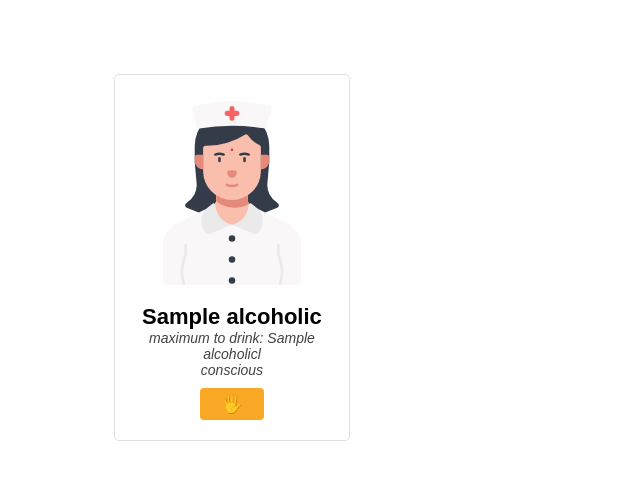
After one commit to sol4ik/db-alcohol, a Flask app: template modules/templates/home.html in a window 1280 px wide. The commit adds this page. Shown: the top 480 px of the page, without its empty margins (0-640 px from the left). Run offline with Flask 2, Linux system fonts and the light colour scheme; the template is opened without the code that fills it: most values are stand-ins (such as "Sample title", 1, 10 or a date in 2020); some libraries are stand-ins or nearby versions.

Commit message:
login home

```diff
--- a/modules/app.py
+++ b/modules/app.py
@@ -1,11 +1,52 @@
-from flask import Flask, render_template
+from flask import Flask, render_template, request
+import psycopg2
 
 app = Flask(__name__, static_folder='./templates/static')
 
 
-@app.route('/')
+def connect_to_db():
+    """
+    Connect to Postgres database alcoholic.
+    :return: psycopg2 connection object
+    """
+    conn = psycopg2.connect(host="localhost",
+                            port=5432,
+                            dbname="alcohol",
+                            user="postgres",
+                            password="postgres")
+    return conn
+
+
+@app.route('/', methods=["GET", "POST"])
 def login_page():
-    return render_template('login.html')
+    error = ""
+    if request.method == "POST":
+        data = request.form
+        conn = connect_to_db()
+        cur = conn.cursor()
+        cur.execute(
+            f"""select * from { request.form['user_type'] } where { request.form['user_type'] }_id = {request.form['user_id'] };"""
+        )
+        response = cur.fetchall()
+        conn.commit()
+        if response:
+            context = dict()
+            context['user_data'] = request.form
+
+            cur.execute(f"""select * from alcoholic;""")
+            all_alcoholics = cur.fetchall()
+            conn.commit()
+            cur.close()
+            conn.close()
+
+            context['alcoholics'] = all_alcoholics
+            return render_template('home.html', context=context)
+        else:
+            error = "no such user found!"
+        cur.close()
+        conn.close()
+    return render_template('login.html', error=error)
+
 
 if __name__ == '__main__':
     app.run(debug=True)
--- /dev/null
+++ b/modules/templates/home.html
@@ -0,0 +1,55 @@
+<!DOCTYPE html>
+<html lang="en">
+<head>
+    <meta charset="UTF-8">
+    <meta name="viewport" content="width=device-width, initial-scale=1, shrink-to-fit=no">
+
+    <link rel="stylesheet" href="static/style/shared_styles.css">
+    <link rel="stylesheet" href="static/style/app_styles.css">
+
+    <title>sober-up</title>
+</head>
+<body>
+    <div class="cards-container">
+    {% for alcoholic in context.alcoholics %}
+        <div class="card">
+            {% set img_num = range(1, 5) | random %}
+            {% if img_num == 1 %}
+                <img class="card-img" src="static/images/ditective.svg">
+            {% else %}
+                {% if img_num == 2 %}
+                <img class="card-img" src="static/images/builder.svg">
+            {% else %}
+                {% if img_num == 3 %}
+                <img class="card-img" src="static/images/nurse.svg">
+            {% else %}
+                    {% if img_num == 4 %}
+                <img class="card-img" src="static/images/navy-officer.svg">
+            {% endif %} {% endif %} {% endif %} {% endif %}
+            <div class="card-name center-text"> {{ alcoholic[1] }}</div>
+            <div class="card-info center-text">
+                maximum to drink: {{ alcoholic[2] }}l<br>
+                {% if alcoholic[2] %}
+                    conscious
+                {% else %}
+                    fainted
+                {% endif %}
+            </div>
+            <div class="card-dropdown">
+                <div class="button small-btn center-text">🖐</div>
+                <div class="dropdown-content">
+                    {% if context.user_data.user_type == "alcoholic" %}
+                            <div class="center-text">invite to drink</div>
+                        {% else %}
+                            <div class="center-text">enclose in sober-up</div>
+                            <div class="center-text">release</div>
+                            <div class="center-text">move beds</div>
+                        {% endif %}
+                </div>
+            </div>
+        </div>
+
+    {% endfor %}
+    </div>
+</body>
+</html>
--- a/modules/templates/static/style/app_styles.css
+++ b/modules/templates/static/style/app_styles.css
@@ -1,27 +1,75 @@
+/*font styles*/
+body {
+  font-family: 'Montserrat', sans-serif;
+}
+
+/*text styles*/
+.title {
+  margin-top: 10%;
+  font-weight: bold;
+  font-size: 30px;
+}
+.error-msg {
+  padding: 10px;
+  padding-top: 25px;
+  color: red;
+  font-size: 20px;
+}
+
 /*login form styles*/
-
-input[type=text] {
-  /*width: 100%;*/
+input[type=text], select {
+  width: 100%;
   padding: 12px 20px;
   margin: 8px 0;
   display: inline-block;
   border: 1px solid #ccc;
   border-radius: 3px;
   box-sizing: border-box;
+  font-size: 16px;
+}
+.label {
+  padding-left: 3%;
 }
 
-/* Set a style for all buttons */
-.button {
-  background-color: #4CAF50;
-  color: white;
-  padding: 14px 20px;
-  margin: 8px 0;
+/*home page styles*/
+.cards-container {
+  margin: 5% auto;
+  width: 85%;
+}
+.card {
+  margin: 1%;
+  padding: 10px;
+  width: 20%;
+  display: inline-block;
+
+  border: 1px solid #E0E0E0;
+  border-radius: 5px;
+}
+.card-img {
+  margin: 15px;
+}
+.card-name {
+  font-weight: bold;
+  font-size: 22px;
+}
+.card-info {
+  font-style: italic;
+  color: #424242;
+  font-size: 14px;
+}
+.select-action {
+  text-align: center;
   border: none;
-  cursor: pointer;
-  width: 100%;
 }
 
-/* Add a hover effect for buttons */
-.button:hover {
-  opacity: 0.8;
+/*dropdown styles*/
+.dropdown-content {
+  /*position: fixed;*/
+  display: none;
 }
+.card-dropdown:hover .dropdown-content {
+  display: block;
+
+  position: relative;
+  z-index: 1;
+}
--- a/modules/templates/static/style/shared_styles.css
+++ b/modules/templates/static/style/shared_styles.css
@@ -7,3 +7,32 @@
     left: 50%;
     transform: translate(-50%, -50%);
 }
+
+.center-text {
+    text-align: center;
+}
+
+/*button styles*/
+.button {
+  width: 50%;
+  background-color: #F9A825;
+  color: white;
+  padding: 14px 20px;
+  margin: 8px 25%;
+  border: none;
+  border-radius: 4px;
+  cursor: pointer;
+  font-size: 18px;
+}
+.button:hover {
+  opacity: 0.8;
+}
+.button:focus {
+  background-color: #F57F17;
+  border: none;
+}
+.small-btn {
+    margin: 10px auto;
+    width: 25%;
+    padding: 5px;
+}
```
Also changed, not shown: modules/templates/login.html (+23 -7 lines).
